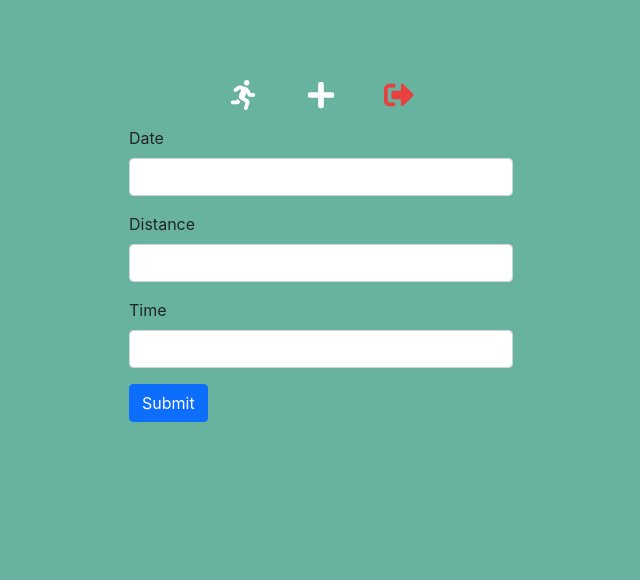
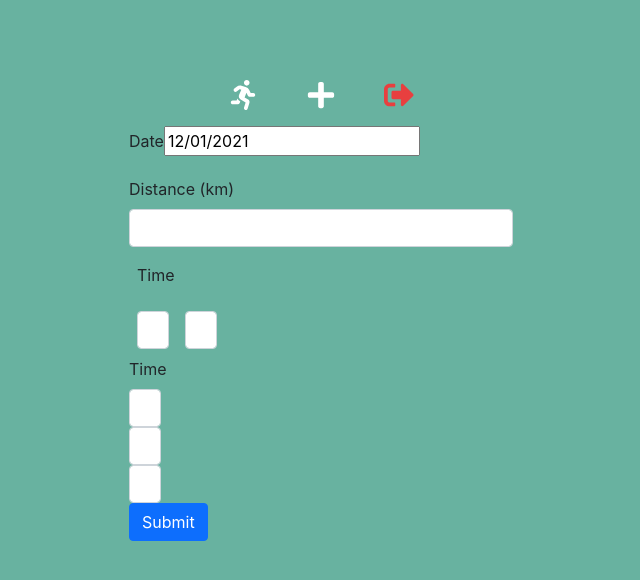
Before and after one commit to alexiuadrian/RoadRunner, a React (Create React App) app: page /add in a window 1280 px wide. Shown: the top 580 px of the page, without its empty margins (319-959 px from the left). Built offline with nearby package versions, Linux system fonts and the light colour scheme; sample sign-in values are in the browser's storage.

Commit message:
added multiple UI features

```diff
--- a/package.json
+++ b/package.json
@@ -13,6 +13,7 @@
     "framer-motion": "^4.1.17",
     "jwt-decode": "^3.1.2",
     "react": "^17.0.2",
+    "react-datepicker": "^4.5.0",
     "react-dom": "^17.0.2",
     "react-router-dom": "^6.0.2",
     "react-scripts": "4.0.3",
--- a/src/components/AddRun.js
+++ b/src/components/AddRun.js
@@ -2,14 +2,19 @@ import React, {useState, useContext, createContext, useEffect} from "react";
 import jwt_decode from "jwt-decode";
 import axios from "axios";
 import Navbar from "./Navbar";
+import DatePicker from "react-datepicker";
+
+import "react-datepicker/dist/react-datepicker.css";
 
 export default function AddRun(props) {
     const [date, setDate] = useState('');
     const [distance, setDistance] = useState('');
-    const [time, setTime] = useState('');
+    const [hours, setHours] = useState('');
+    const [minutes, setMinutes] = useState('');
     const [userId, setUserId] = useState(jwt_decode(localStorage.getItem('token')).user_id);
+    const [startDate, setStartDate] = useState(new Date());
 
-    async function sendLogin(event) {
+    async function addRun(event) {
         event.preventDefault();
 
         var response = null;
@@ -20,7 +25,7 @@ export default function AddRun(props) {
             {
                 "date": date,
                 "distance": parseInt(distance),
-                "time": time,
+                "time": (hours + ' ' + minutes),
                 "user_id": userId
             },
             {
@@ -42,19 +47,39 @@ export default function AddRun(props) {
         <div>
             <Navbar/>
             <form onSubmit={ (event) => {
-                sendLogin(event);
+                addRun(event);
             } }>
+
                 <div class="mb-3">
                     <label class="form-label">Date</label>
-                    <input type="text" class="form-control" required onChange={(e) => setDate(e.target.value)}/>
+                    {/* <input type="text" class="form-control" required onChange={(e) => setDate(e.target.value)}/> */}
+                    <DatePicker selected={startDate} onChange={(date) => setDate(date)} />
                 </div>
                 <div class="mb-3">
-                    <label class="form-label">Distance</label>
+                    <label class="form-label">Distance (km)</label>
                     <input type="text" class="form-control" required onChange={(e) => setDistance(e.target.value)}/>
                 </div>
-                <div class="mb-3">
+
+                <div class="col-md-1 m-2">
+                        <label class="form-label">Time</label>
+                    </div>
+                <div class="d-flex flex-row">
+                    <div class="col-md-1 m-2">
+                        <input type="number" class="form-control col-12" required onChange={(e) => setHours(e.target.value)}/>
+                    </div>
+                    <div class="col-md-1 m-2">
+                        <input type="number" class="form-control col-12" required onChange={(e) => setMinutes(e.target.value)}/>
+                    </div>
+
+                </div>
+
+                <div class="col-md-1">
                     <label class="form-label">Time</label>
-                    <input type="text" class="form-control" required onChange={(e) => setTime(e.target.value)}/>
+                    <input type="number" class="form-control col-12" required onChange={(e) => setHours(e.target.value)}/>
+                    <input type="number" class="form-control col-12" required onChange={(e) => setMinutes(e.target.value)}/>
+                </div>
+                <div class="col-md-1">
+                    <input type="number" class="form-control col-12" required onChange={(e) => setMinutes(e.target.value)}/>
                 </div>
                 <button type="submit" class="btn btn-primary">Submit</button>
             </form>
--- /dev/null
+++ b/src/components/AlertForRegister.js
@@ -0,0 +1,21 @@
+import React from 'react-router';
+
+export default function AlertForRegister(props) {
+    const registerError = props.registerError;
+    console.log(registerError);
+
+    if (registerError) {
+        return (
+            <div class="alert alert-danger" role="alert">
+                Email or username has already been taken or password doesn't meet the required complexity
+            </div>
+        );
+    }
+    else {
+        return (
+            <div>
+
+            </div>
+        );
+    }
+}
--- a/src/components/Register.js
+++ b/src/components/Register.js
@@ -1,15 +1,16 @@
 import React, {useState} from "react";
 import axios from "axios";
 import NavbarLogin from "./NavbarLogin";
+import AlertForRegister from "./AlertForRegister";
 
 export default function Register(props) {
     const [username, setUsername] = useState('');
     const [email, setEmail] = useState('');
     const [password, setPassword] = useState('');
     const [confirmPassword, setConfirmPassword] = useState('');
+    const [registerError, setRegisterError] = useState(false);
 
     async function sendRegistration(event) {
-        //no html mumbo jumbo
         event.preventDefault();
 
         try {
@@ -25,6 +26,15 @@ export default function Register(props) {
         );
 
         console.log("request sent", response);
+
+        if (response.data.error) {
+            setRegisterError(true);
+            console.log(response.data.error);
+        }
+        else {
+            setRegisterError(false);
+        }
+
         } catch (error) {
         console.error(error);
         }
@@ -36,6 +46,7 @@ export default function Register(props) {
             <form onSubmit={ (event) => {
                 sendRegistration(event);
             } }>
+                <AlertForRegister registerError={registerError}/>
                 <div class="alert alert-primary d-flex align-items-center" role="alert">
                     <svg xmlns="http://www.w3.org/2000/svg" width="24" height="24" fill="currentColor" class="bi bi-exclamation-triangle-fill flex-shrink-0 me-2" viewBox="0 0 16 16" role="img" aria-label="Warning:">
                         <path d="M8.982 1.566a1.13 1.13 0 0 0-1.96 0L.165 13.233c-.457.778.091 1.767.98 1.767h13.713c.889 0 1.438-.99.98-1.767L8.982 1.566zM8 5c.535 0 .954.462.9.995l-.35 3.507a.552.552 0 0 1-1.1 0L7.1 5.995A.905.905 0 0 1 8 5zm.002 6a1 1 0 1 1 0 2 1 1 0 0 1 0-2z"/>
```
Also changed, not shown: 2 other files (tests, documents, lock files or other folders).
